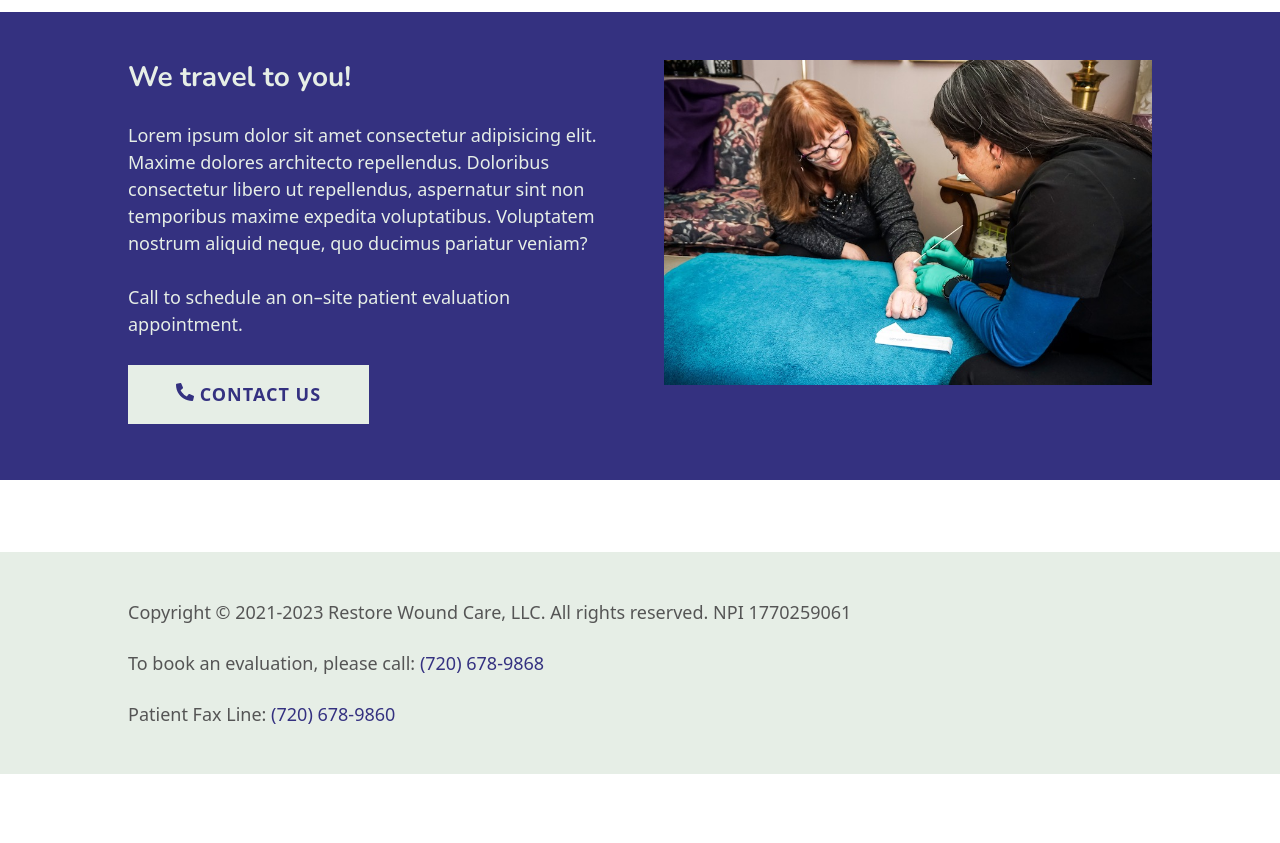
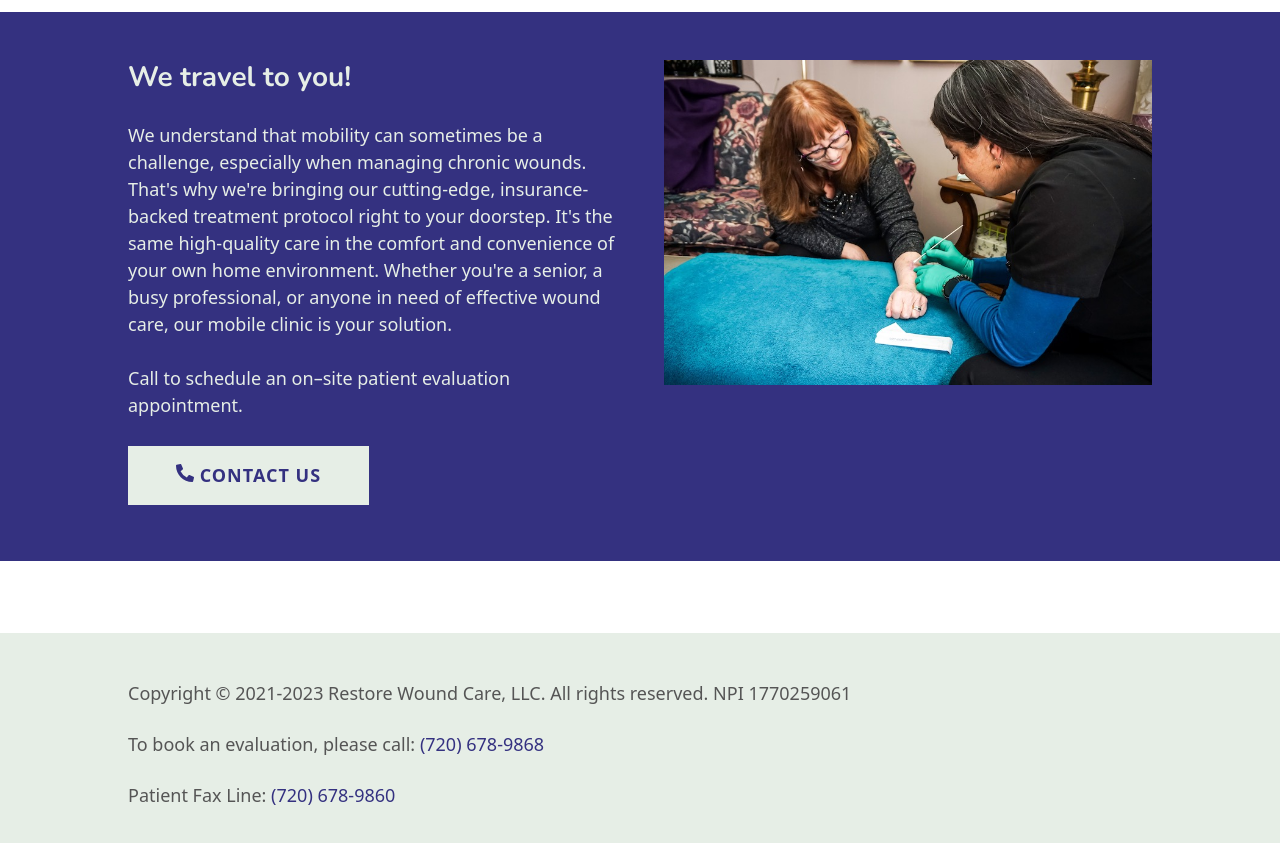
Before and after one commit to bmehder/restore-wound-care, a SvelteKit app: page / in a window 1280 px wide. Shown: the part 1640-2483 px from the top of the page. Before the commit the page ends 2414 px from the top, so only its background shows below. Built offline with nearby package versions, Linux system fonts and the light colour scheme.

Commit message:
added we travel to you copy

```diff
--- a/src/routes/+page.svelte
+++ b/src/routes/+page.svelte
@@ -77,10 +77,7 @@
     <div class="flow content">
       <h2>We travel to you!</h2>
       <p>
-        Lorem ipsum dolor sit amet consectetur adipisicing elit. Maxime dolores architecto
-        repellendus. Doloribus consectetur libero ut repellendus, aspernatur sint non
-        temporibus maxime expedita voluptatibus. Voluptatem nostrum aliquid neque, quo
-        ducimus pariatur veniam?
+        We understand that mobility can sometimes be a challenge, especially when managing chronic wounds. That's why we're bringing our cutting-edge, insurance-backed treatment protocol right to your doorstep. It's the same high-quality care in the comfort and convenience of your own home environment. Whether you're a senior, a busy professional, or anyone in need of effective wound care, our mobile clinic is your solution.
       </p>
       <p>Call to schedule an on–site patient evaluation appointment.</p>
       <div>
```
